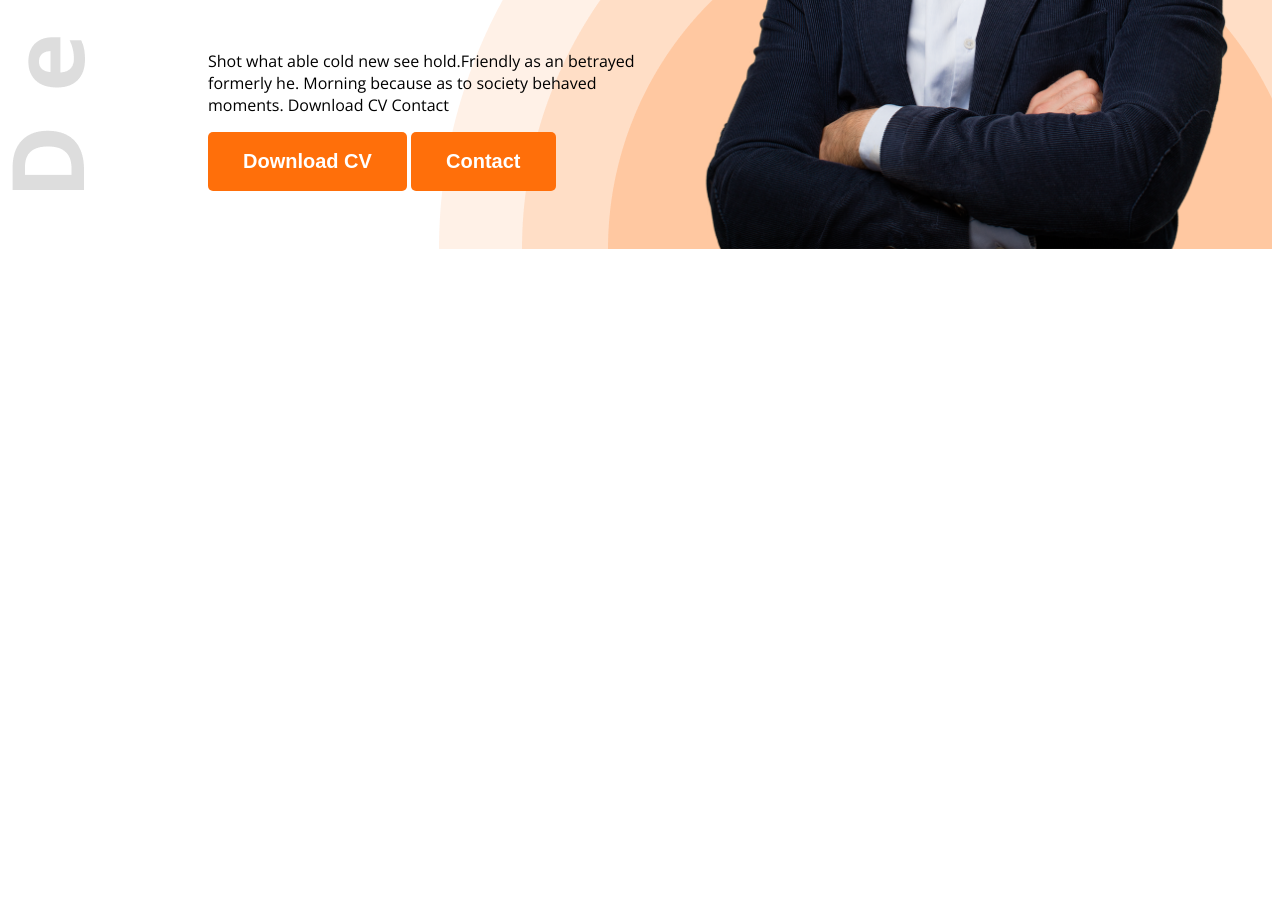
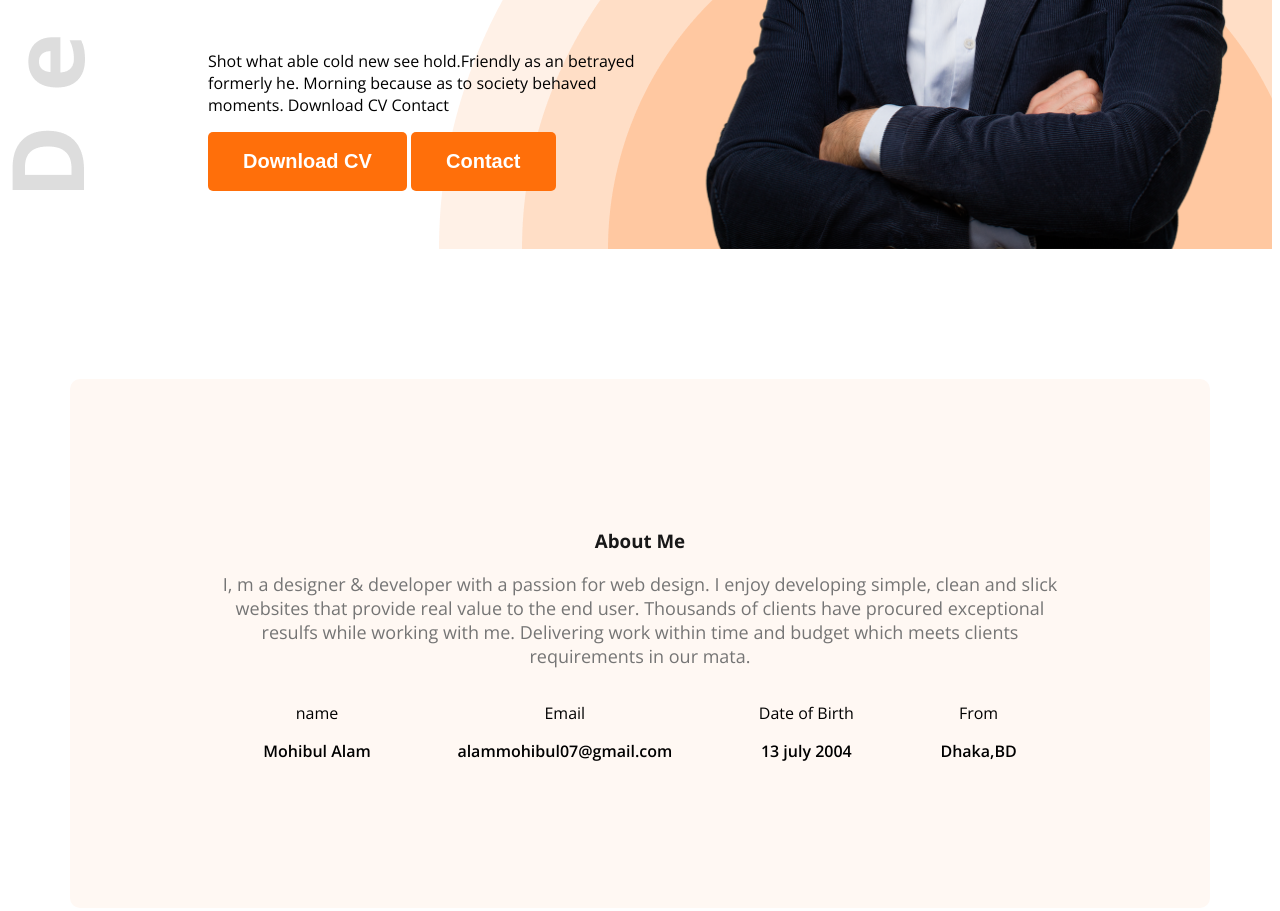
Before and after one commit to MOHIBUL131589/web-dev-portfolio, a plain HTML site: page index.html in a window 1280 px wide. Shown: the part 581-1492 px from the top of the page. Before the commit the page ends 838 px from the top, so only its background shows below. Drawn offline with nearby package versions, Linux system fonts and the light colour scheme.

Commit message:
portfolio is on the last stage

```diff
--- a/index.html
+++ b/index.html
@@ -34,7 +34,36 @@
                 <img class="banner-image" src="images/hardy.png" alt="">
 
             </div </section>
-    </header>
+    </header class="secondary-bg">
+
+    <main>
+        <section class="about secondary-bg">
+            <h3 class="section-title">About Me</h3>
+            <p class="section-description">I, m a designer & developer with a passion for web design. I enjoy developing
+                simple, clean and slick websites that provide real value to the end user. Thousands of clients have
+                procured exceptional resulfs while working with me. Delivering work within time and budget which meets
+                clients requirements in our mata.</p>
+            <div class="about-items">
+                <!-- .about-item*4>p.item-title+p.item-description -->
+                <div class="about-item">
+                    <p class="item-title">name</p>
+                    <p class="item-description">Mohibul Alam</p>
+                </div>
+                <div class="about-item">
+                    <p class="item-title">Email</p>
+                    <p class="item-description">alammohibul07@gmail.com</p>
+                </div>
+                <div class="about-item">
+                    <p class="item-title">Date of Birth</p>
+                    <p class="item-description">13 july 2004</p>
+                </div>
+                <div class="about-item">
+                    <p class="item-title">From</p>
+                    <p class="item-description">Dhaka,BD</p>
+                </div>
+            </div>
+        </section>
+    </main>
 </body>
 
 </html>
--- a/styles/portfolio.css
+++ b/styles/portfolio.css
@@ -9,6 +9,13 @@
   }
 
 /* shared style*/
+
+.secondary-bg{
+    background-color:#FFF8F3;
+
+}
+
+
 .text-primary{
     color:#FF6F0A;
 }
@@ -27,6 +34,21 @@
     border-radius: 5px;
     padding: 18px 35px;
 }
+
+.section-title{
+    font-size:35;
+    font-weight: bold;
+    color:#181818;
+
+
+}
+
+.section-description{
+    font-size:18px;
+    color:#757575;
+}
+
+
 
 
 /* Nav styles */
@@ -98,3 +120,26 @@ nav li a{
     width:580px;
 
 }
+
+main{
+    max-width: 1140px;
+    margin: 0 auto;
+}
+
+/*About Me*/
+
+.about{
+    border-radius: 10px;
+    padding: 130px 150px;
+    text-align: center;
+    margin-top: 130px;
+}
+
+.about-items{
+    display:flex;
+    justify-content: space-around;
+}
+
+.item-description{
+    font-weight:600;
+}
```
